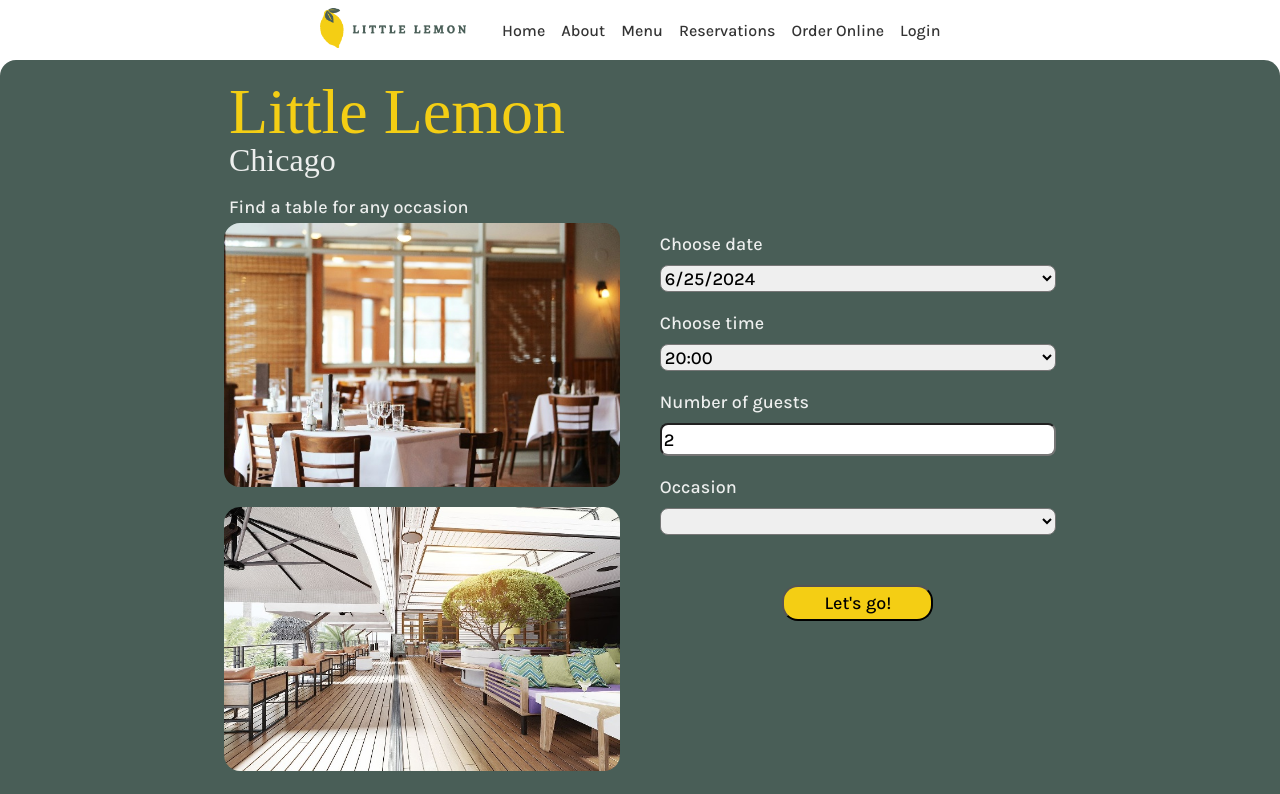
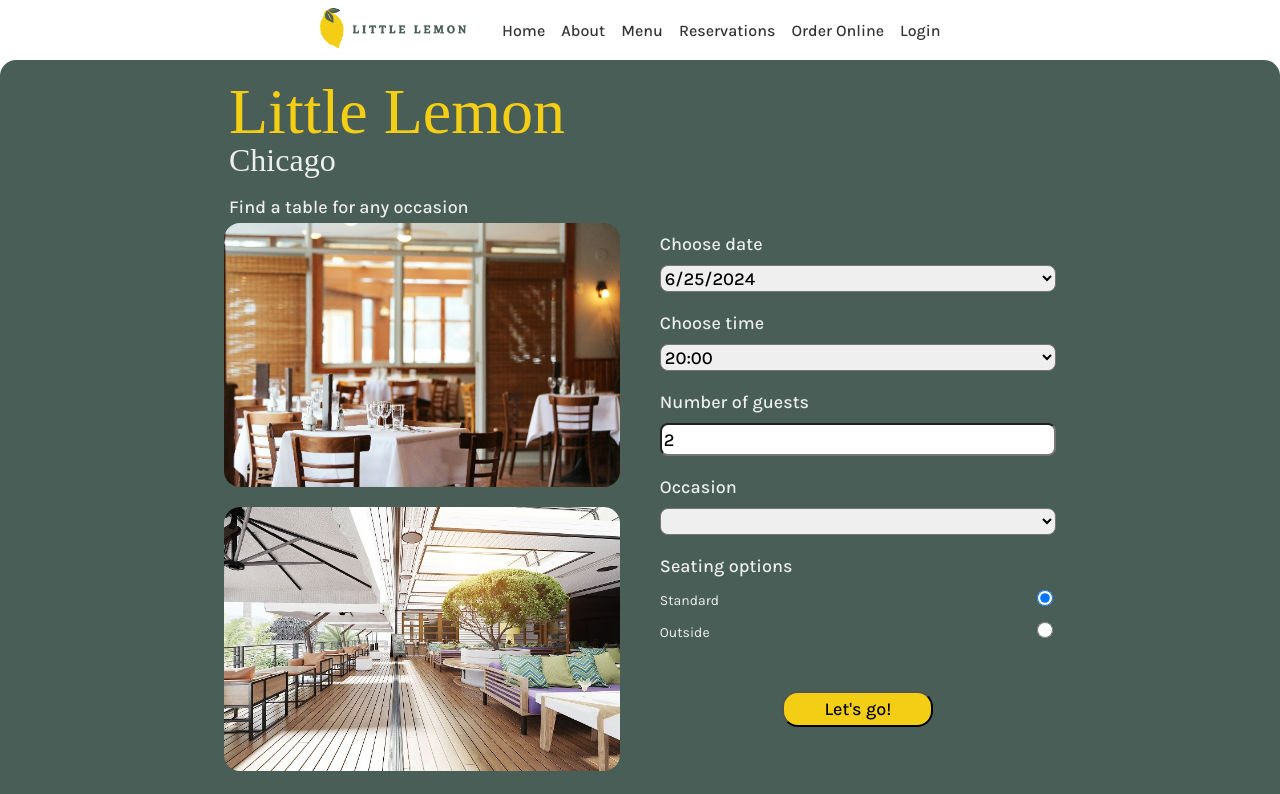
Before and after one commit to rdesantis/react-demo, a React (Create React App) app: page /reservations in a window 1280 px wide. Shown: the top 794 px of the page. Built offline with nearby package versions, Linux system fonts and the light colour scheme; a web font is replaced by a local one.

Commit message:
Add seating options to booking form

```diff
--- a/src/components/booking/BookingForm.js
+++ b/src/components/booking/BookingForm.js
@@ -4,6 +4,12 @@ const BookingForm = (props) => {
     const handleChange = (key) => {
         return (e) => {
             dispatch({key: key, value: e.target.value});
+        };
+    };
+
+    const handleOptionChange = (value) => {
+        return (e) => {
+            dispatch({key: 'seating', value: value});
         };
     };
 
@@ -35,6 +41,21 @@ const BookingForm = (props) => {
                 <option>Birthday</option>
                 <option>Anniversary</option>
             </select>
+            <label htmlFor="seating">Seating options</label>
+            <div className='radio'>
+                <label htmlFor="standard">Standard</label>
+                <input
+                    type="radio" id="standard" name="seating" value="standard"
+                    checked={state.seating === "standard"} onChange={handleOptionChange('standard')}
+                />
+            </div>
+            <div className='radio'>
+                <label htmlFor="outside">Outside</label>
+                <input
+                    type="radio" id="outside" name="seating" value="outside"
+                    checked={state.seating === "outside"} onChange={handleOptionChange('outside')}
+                />
+            </div>
             <input type="submit" className="button" value="Let's go!" />
         </form>
     );
--- a/src/components/booking/BookingPage.js
+++ b/src/components/booking/BookingPage.js
@@ -30,6 +30,7 @@ const BookingPage = () => {
         resTime: initialAvailableTimes[0],
         guests: 2,
         occasion: '',
+        seating: 'standard',
 
         availableDates: availableDates,
         availableTimes: initialAvailableTimes,
--- a/src/index.css
+++ b/src/index.css
@@ -95,6 +95,27 @@ input:not([type=submit]), select, option {
 
 .button:active {
   box-shadow: inset 0px 0px 10px var(--primary-green);
+}
+
+label {
+  margin-top: 10px;
+  font: var(--lead-text);
+  gap: 10px;
+}
+
+.radio {
+  display: flex;
+  justify-content: space-between;
+}
+
+.radio label {
+  margin-top: 5px;
+  font: var(--paragraph-text);
+}
+
+input[type=radio] {
+  height: 16px;
+  width: 16px;
 }
 
 ul {
@@ -666,12 +687,6 @@ img.highlight-image {
   gap: 10px;
 }
 
-#booking-hero-form label {
-  margin-top: 10px;
-  font: var(--lead-text);
-  gap: 10px;
-}
-
 #booking-hero-form input[type=submit] {
   margin: auto;
   margin-top: 40px;
```
